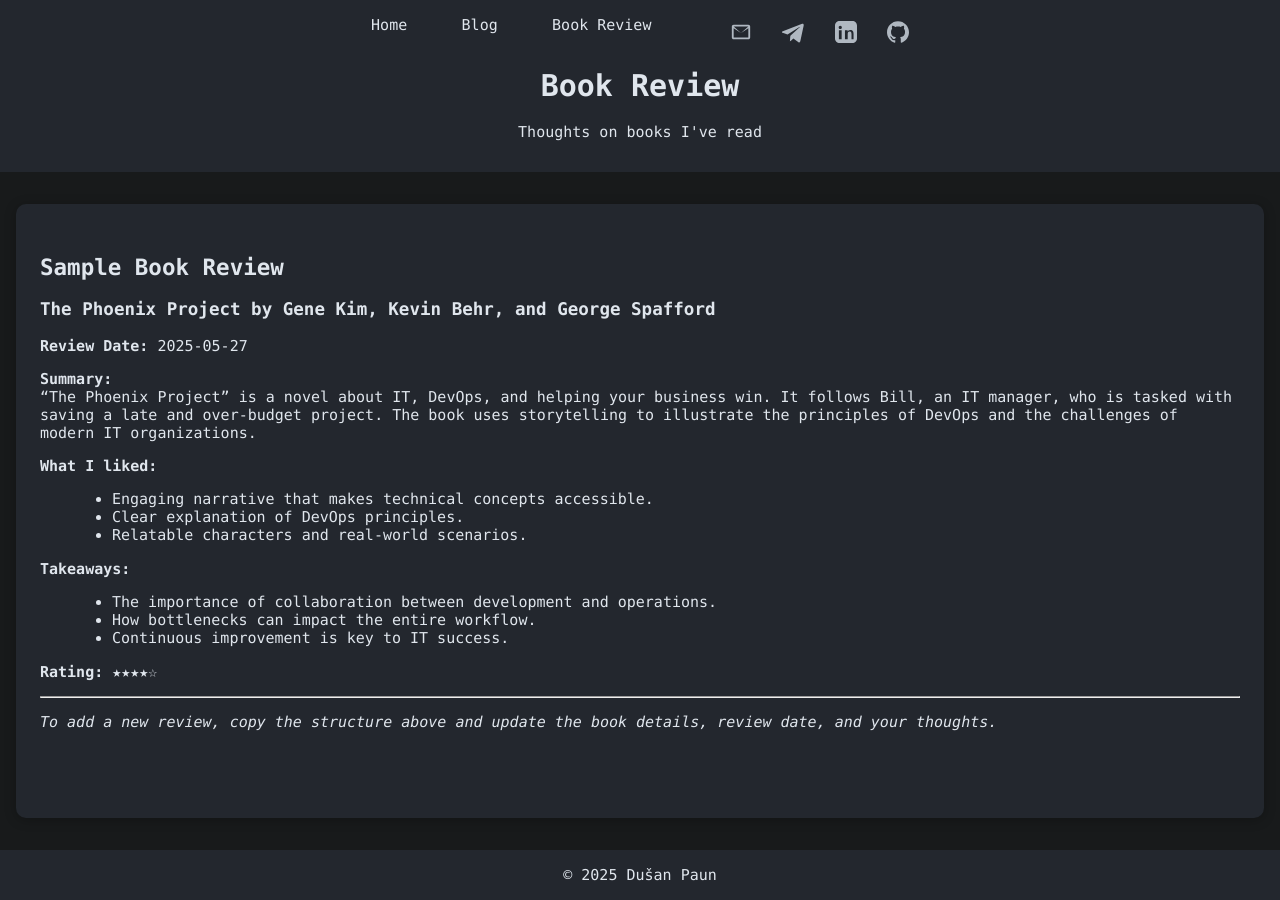
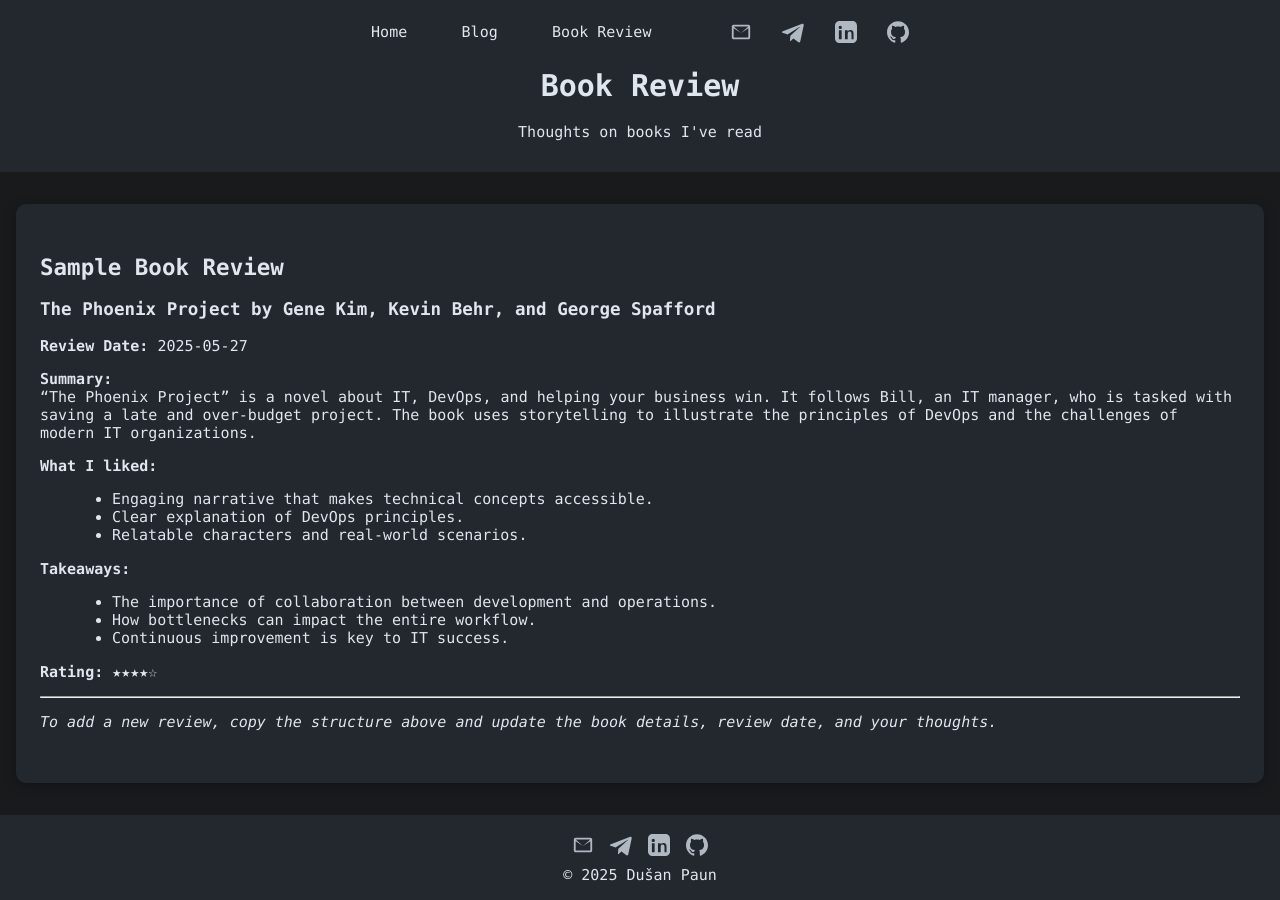
Before and after one commit to dusanpaun/dusanpaun.com, a Jekyll site: the page built from book-review.md, in a window 1280 px wide. Built offline with Jekyll 4.4.1, drawn with Linux system fonts in a browser that asks for light colours.

Commit message:
Added small fixes for css of social icons

```diff
--- a/_layouts/default.html
+++ b/_layouts/default.html
@@ -47,6 +47,28 @@
     {{ content }}
   </main>
   <footer>
+    <div class="footer-social-icons">
+      <a href="mailto:dusan@example.com" title="Email" rel="noopener">
+        <svg width="22" height="22" viewBox="0 0 24 24" fill="currentColor">
+          <path d="M20 4H4c-1.1 0-2 .9-2 2v12c0 1.1.9 2 2 2h16c1.1 0 2-.9 2-2V6c0-1.1-.9-2-2-2zm0 2v.01L12 13 4 6.01V6h16zm0 12H4V8l8 5 8-5v10z"/>
+        </svg>
+      </a>
+      <a href="https://t.me/dusanpaun" target="_blank" title="Telegram" rel="noopener">
+        <svg width="22" height="22" viewBox="0 0 24 24" fill="currentColor">
+          <path d="M9.036 16.569l-.398 5.617c.57 0 .818-.244 1.116-.537l2.672-2.557 5.543 4.045c1.016.561 1.74.266 2.004-.941l3.633-17.06c.37-1.701-.617-2.366-1.617-2.029l-21.08 8.116c-1.44.555-1.424 1.348-.246 1.708l5.393 1.684 12.52-7.89c.59-.385 1.13-.172.687.213l-10.13 9.18z"/>
+        </svg>
+      </a>
+      <a href="https://www.linkedin.com/in/dusanpaun/" target="_blank" title="LinkedIn" rel="noopener">
+        <svg width="22" height="22" viewBox="0 0 24 24" fill="currentColor">
+          <path d="M19 0h-14c-2.76 0-5 2.24-5 5v14c0 2.76 2.24 5 5 5h14c2.76 0 5-2.24 5-5v-14c0-2.76-2.24-5-5-5zm-11.75 20h-3v-10h3v10zm-1.5-11.25c-.966 0-1.75-.784-1.75-1.75s.784-1.75 1.75-1.75 1.75.784 1.75 1.75-.784 1.75-1.75 1.75zm15.25 11.25h-3v-5.5c0-1.379-.028-3.156-1.922-3.156-1.922 0-2.218 1.5-2.218 3.051v5.605h-3v-10h2.885v1.367h.041c.402-.762 1.384-1.563 2.848-1.563 3.045 0 3.607 2.005 3.607 4.615v5.581z"/>
+        </svg>
+      </a>
+      <a href="https://github.com/dusanpaun" target="_blank" title="GitHub" rel="noopener">
+        <svg width="22" height="22" viewBox="0 0 24 24" fill="currentColor">
+          <path d="M12 .297c-6.63 0-12 5.373-12 12 0 5.303 3.438 9.8 8.205 11.387.6.113.82-.258.82-.577v-2.234c-3.338.726-4.033-1.416-4.033-1.416-.546-1.387-1.333-1.756-1.333-1.756-1.089-.745.084-.729.084-.729 1.205.084 1.84 1.236 1.84 1.236 1.07 1.834 2.809 1.304 3.495.997.108-.775.418-1.305.762-1.605-2.665-.305-5.466-1.334-5.466-5.931 0-1.31.469-2.381 1.236-3.221-.124-.303-.535-1.523.117-3.176 0 0 1.008-.322 3.301 1.23.957-.266 1.983-.399 3.003-.404 1.02.005 2.047.138 3.006.404 2.291-1.553 3.297-1.23 3.297-1.23.653 1.653.242 2.873.118 3.176.77.84 1.235 1.911 1.235 3.221 0 4.609-2.803 5.624-5.475 5.921.43.371.823 1.102.823 2.222v3.293c0 .322.218.694.825.576C20.565 22.092 24 17.592 24 12.297c0-6.627-5.373-12-12-12z"/>
+        </svg>
+      </a>
+    </div>
     &copy; {{ site.time | date: "%Y" }} Dušan Paun
   </footer>
 </body>
--- a/css/style.css
+++ b/css/style.css
@@ -125,12 +125,13 @@
     list-style: none;
     display: flex;
     justify-content: center;
+    align-items: center; /* add this for vertical centering */
     gap: 2rem;
     padding: 0;
     margin: 0 0 1rem 0;
 }
 .nav-menu li {
-    display: inline;
+    /* Remove: display: inline; */
 }
 .nav-menu a {
     color: var(--text-main);
@@ -242,6 +243,30 @@
   color: #fff;
 }
 
+.footer-social-icons {
+  display: flex;
+  justify-content: center;
+  align-items: center;
+  gap: 0.7rem;
+  margin-bottom: 0.5rem;
+}
+.footer-social-icons a {
+  color: #b0b8c1;
+  background: none;
+  border-radius: 50%;
+  padding: 0.15rem;
+  transition: background 0.2s, color 0.2s;
+  display: inline-flex;
+  align-items: center;
+}
+.footer-social-icons a:hover {
+  background: var(--accent);
+  color: #fff;
+}
+.footer-social-icons svg {
+  display: block;
+}
+
 @media (max-width: 1100px) {
   main {
     max-width: 98vw;
```
Also changed, not shown: _layouts/post.html (+22 -0 lines).
